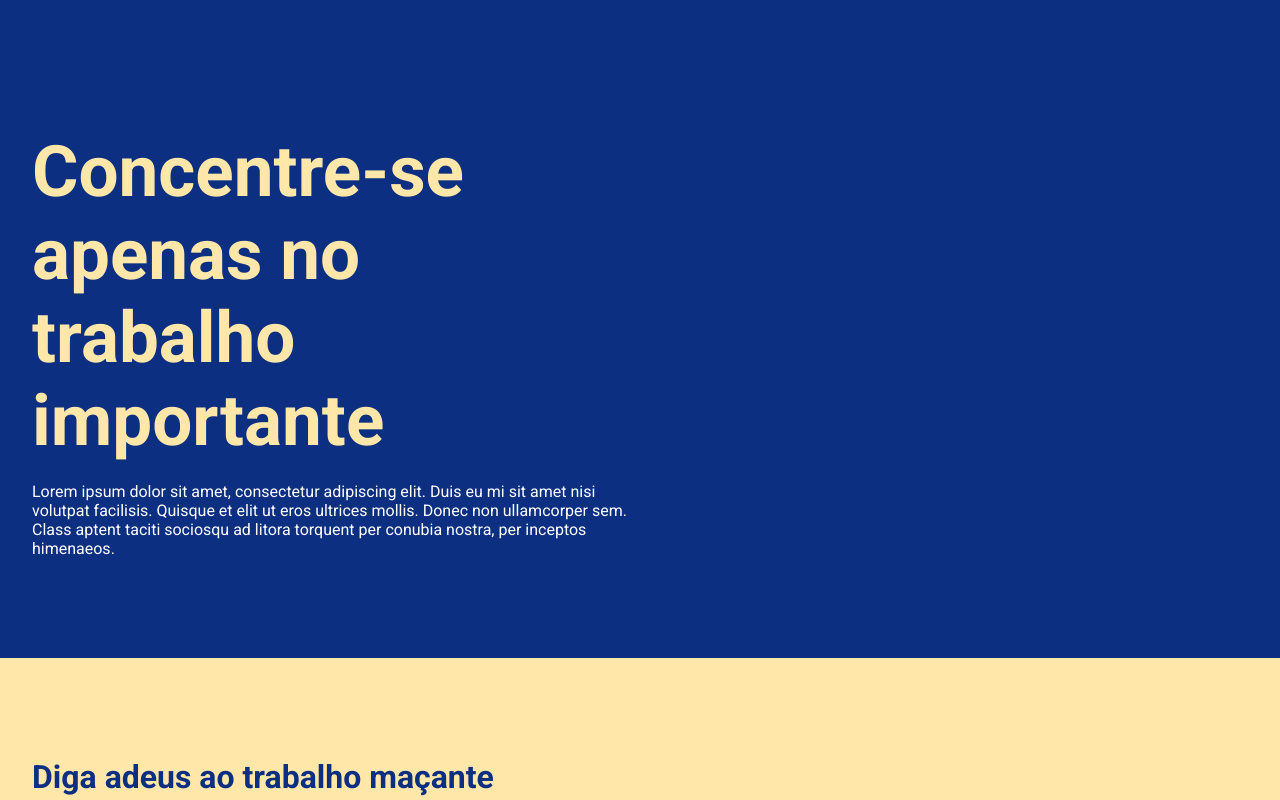
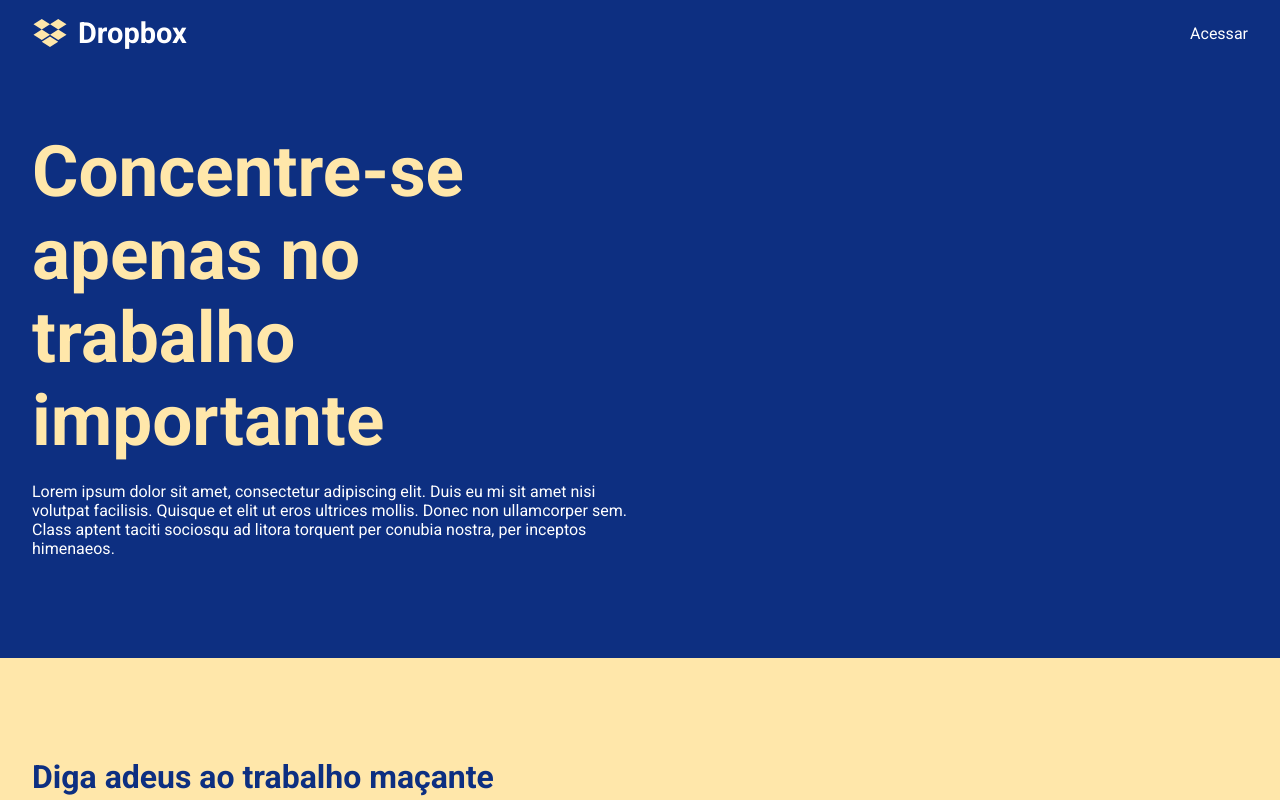
Before and after one commit to guilhermeschmitt/dropbox-clone-ui, a React (Create React App) app: page / in a window 1280 px wide. Shown: the top 800 px of the page. Built offline with nearby package versions, Linux system fonts and the light colour scheme.

Commit message:
Add header and clip style

```diff
--- a/src/components/Section/index.jsx
+++ b/src/components/Section/index.jsx
@@ -1,9 +1,29 @@
 import React from 'react';
-import { Container, Content } from './styles';
+import {
+  Container,
+  Content,
+  HeaderWrapper,
+  Header,
+  DropboxLogo
+} from './styles';
 
 const Section = ({ title, color, description }) => {
   return (
     <Container className={color}>
+      <HeaderWrapper>
+        <Header>
+          <h1>
+            <DropboxLogo />
+            <span>
+              Dropbox
+            </span>
+          </h1>
+          <button>
+            Acessar
+          </button>
+        </Header>
+      </HeaderWrapper>
+
       <Content>
         <h2>{title}</h2>
         <p>{description}</p>
--- a/src/components/Section/styles.js
+++ b/src/components/Section/styles.js
@@ -1,4 +1,5 @@
 import styled from 'styled-components';
+import { FaDropbox } from 'react-icons/fa';
 
 export const Container = styled.div`
   --padding-top: 100px;
@@ -37,7 +38,63 @@
     }
   }
 
-  background: var(--bg-color)
+  background: var(--bg-color);
+  position: relative;
+`;
+
+export const HeaderWrapper = styled.div`
+  position: absolute;
+  top: 0;
+  left: 0;
+  right: 0;
+  bottom: 0;
+
+  clip: rect(auto, auto, auto, auto);
+`;
+
+export const Header = styled.header`
+  z-index: 3;
+  display: flex;
+  justify-content: space-between;
+  max-width: 1440px;
+  margin: 0 auto;
+  padding: 16px 32px;
+  background: var(--bg-color);
+
+  > h1 {
+    display: flex;
+    align-items: center;
+
+    > span {
+      color: var(--text-color);
+      margin-left: 10px;
+      font-size: 29px;
+    }
+  }
+
+  > button {
+    color: var(--text-color);
+    background: none;
+    outline: none;
+    border: none;
+    font-size: 16px;
+    cursor: pointer;
+
+    &:hover, &:focus {
+      text-decoration: underline;
+    }
+  }
+
+  position: fixed;
+  top: 0;
+  left: 0;
+  right: 0;
+`;
+
+export const DropboxLogo = styled(FaDropbox)`
+  width: 36px;
+  height: 32px;
+  fill: var(--logo-color);
 `;
 
 export const Content = styled.div`
```
